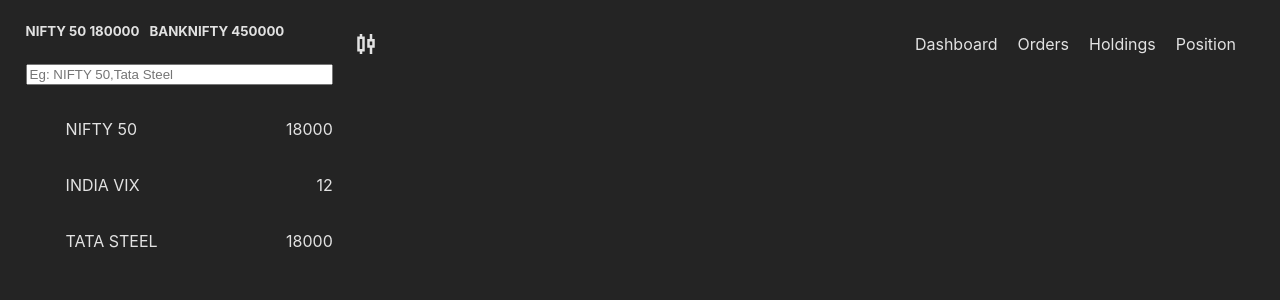
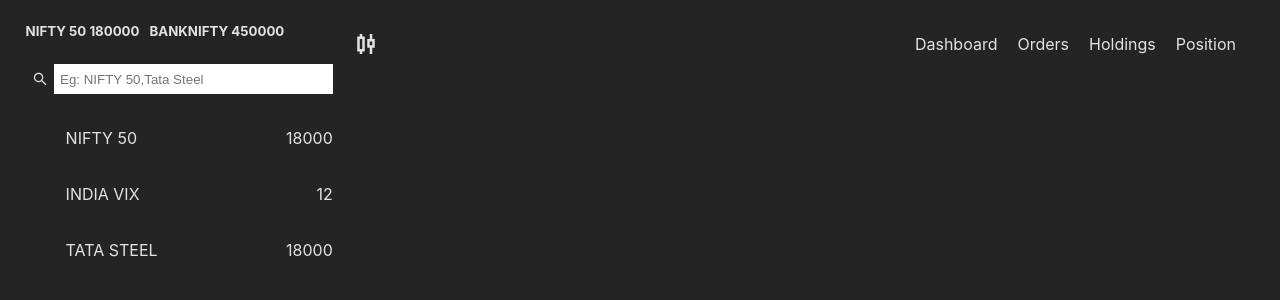
Before and after one commit to wolfgunblood/paper-trading, a React (Vite) app: page / in a window 1280 px wide. Shown: the top 300 px of the page. Built offline with nearby package versions, Linux system fonts and the light colour scheme.

Commit message:
Added Search in Search Input anad Styled it

```diff
--- a/src/components/LeftContainer/LeftContainer.scss
+++ b/src/components/LeftContainer/LeftContainer.scss
@@ -8,6 +8,32 @@
         .left-nav-item{
             display: flex;
             gap: 10px;
+        }
+        .left-nav-input-container{
+            display: flex;
+            // gap: 10px;
+            .left-nav-input{
+                width: 100%;
+                padding: 2%;
+
+                border: none;
+
+                &:focus{
+                    outline: none;
+                }
+            }
+
+            .left-nav-input-search{
+                // height: 100%;
+                // margin-right: 10px;
+                padding: 2%;
+                inset: 0;
+                display: flex;
+                align-items: center;
+                justify-content: center;
+
+                cursor: pointer;
+            }
         }
     }
 
--- a/src/components/LeftContainer/LeftContainer.tsx
+++ b/src/components/LeftContainer/LeftContainer.tsx
@@ -1,6 +1,8 @@
 import React from 'react';
 import "./LeftContainer.scss";
 import { BsTrash } from 'react-icons/bs';
+import { AiOutlineSearch } from 'react-icons/ai';
+import { IconContext } from "react-icons";
 
 const LeftContainer = () => {
     return (
@@ -10,11 +12,16 @@
                     <h5>NIFTY 50 <span>180000</span></h5>
                     <h5>BANKNIFTY <span>450000</span></h5>
                 </div>
-                <input
-                    type="text"
-                    placeholder='Eg: NIFTY 50,Tata Steel'
-                    className='left-nav-input'
-                />
+                <div className='left-nav-input-container'>
+                    <IconContext.Provider value={{ size: "30",className: "left-nav-input-search" }}>
+                        <AiOutlineSearch />
+                    </IconContext.Provider>
+                    <input
+                        type="text"
+                        placeholder='Eg: NIFTY 50,Tata Steel'
+                        className='left-nav-input'
+                    />
+                </div>
             </nav>
             <ul className='left-main'>
                 <li className='left-main-grp'>
```
